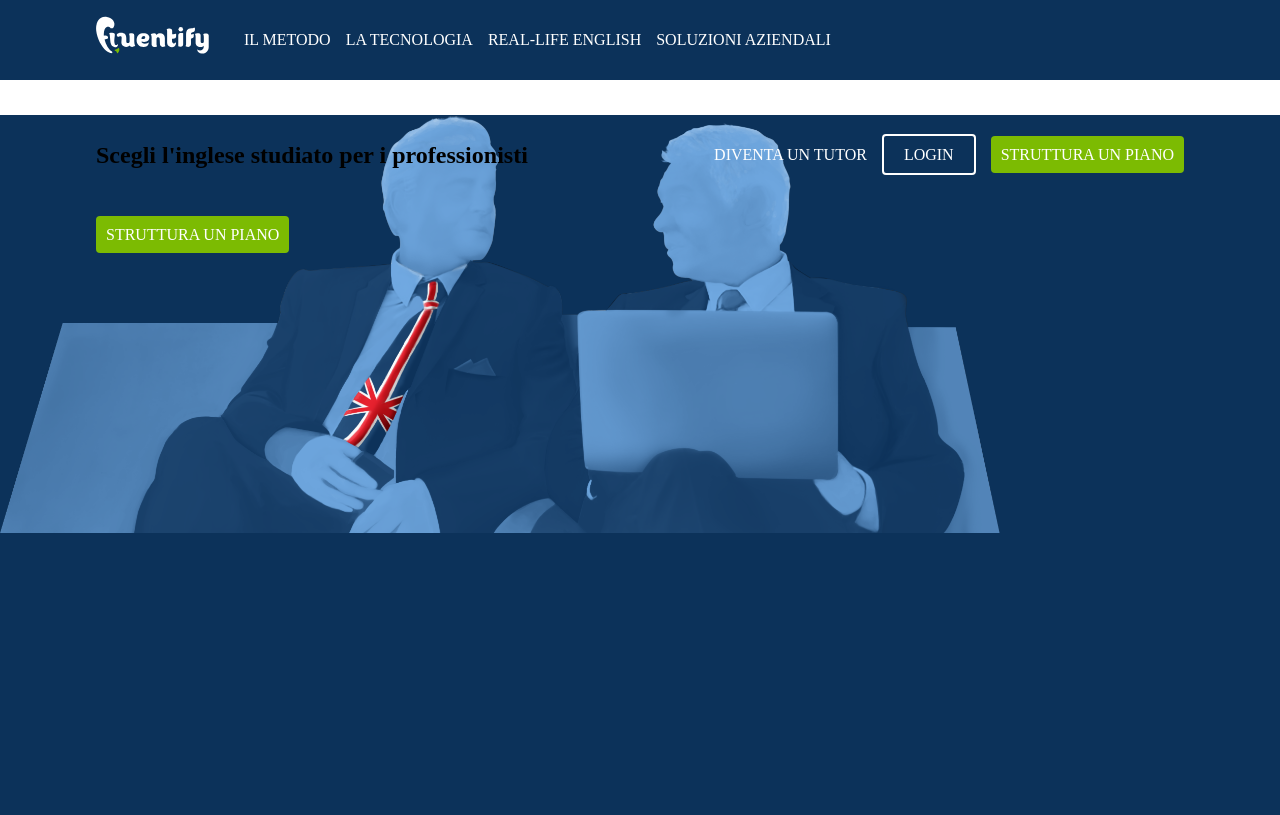
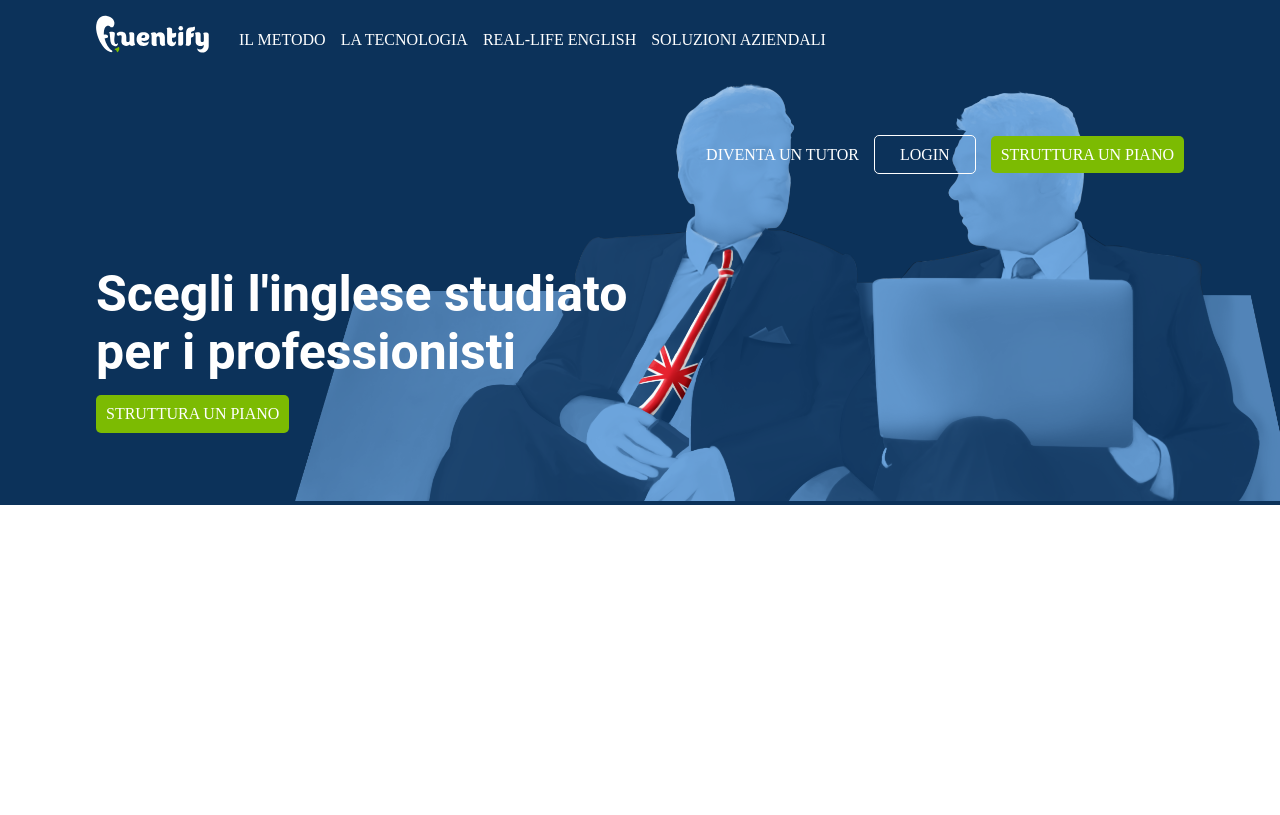
Before and after one commit to MastroJoe/htmlcss-fluentify, a plain HTML site: page index.html in a window 1280 px wide. Drawn offline with Linux system fonts and the light colour scheme.

Commit message:
nav+jumbo

```diff
--- a/assets/css/master.css
+++ b/assets/css/master.css
@@ -1,10 +1,10 @@
-*{
+* {
   margin: 0;
   padding:0;
   box-sizing: border-box;
 }
 
-
+/* layout */
 .container {
   width:85%;
   margin: 0 auto;
@@ -36,16 +36,9 @@
 .col_50 {
   width: 50%;
 }
+/* layout */
 
 /* header */
-
-.logo {
-  float: left;
-  display: inline-block;
-  margin-top: 9px;
-  margin-right: 20px;
-}
-
 nav {
   background-color: #0c325a;
   height: 80px;
@@ -53,14 +46,11 @@ nav {
   width: 100%;
 }
 
-.text_right {
-  float: right;
-}
-
-a {
-  text-decoration: none;
-  color: #ffffff;
-  text-transform: uppercase;
+.logo {
+  display: inline-block;
+  float: left;
+  margin-top: 8px;
+  margin-right: 15px;
 }
 
 nav ul {
@@ -69,32 +59,63 @@ nav ul {
 
 nav ul li {
   list-style: none;
+  display: inline-block;
   float: left;
-  display: inline-block;
   margin-left: 15px;
 }
 
-/* buttons right */
+a {
+  text-decoration: none;
+  color: #ffffff;
+}
+
+.text_right {
+  float: right;
+}
 
 .butt_green {
-  border-radius: 4px;
+  border-radius: 5px;
   background-color: #7CBB02;
   padding: 10px;
 }
 
 #butt_bord {
-  border-radius: 4px;
-  border: 2px solid #ffffff;
-  padding: 10px 20px;
+  border: 1px solid #ffffff;
+  border-radius: 5px;
+  padding: 10px 25px;
 }
 
-/* main */
+.h_nav {
+  height: 80px;
+}
 
 .bg_header {
   background-image: url("../img/background-header.png");
-  height: 700px;
+  height: 425px;
   width: 100%;
+  background-repeat: no-repeat;
   background-color: #0c325a;
   background-size: 1000px;
-  background-repeat: no-repeat;
+  background-position: right;
 }
+
+/* header */
+
+/* main */
+.title {
+  position: relative;
+}
+
+.title h1 {
+  color: #ffffff;
+  width: 100%;
+  font-size: 50px;
+  font-family: 'Roboto', sans-serif;
+  position: absolute;
+  top: 70px;
+}
+
+.title a {
+  position: absolute;
+  top: 200px;
+}
--- a/index.html
+++ b/index.html
@@ -10,7 +10,7 @@
       <!-- menu con logo a sinistra e bottoni spostati a destra -->
       <nav>
         <!-- nav con logo -->
-        <div class="container">
+        <div class="container h_nav">
           <div class="logo">
             <img src="./assets/img/logo.svg" alt="logo">
           </div>
@@ -25,22 +25,27 @@
             <li><a href="#">DIVENTA UN TUTOR</a></li>
             <li><a id="butt_bord" href="#">LOGIN</a></li>
             <li>
-              <a  class="butt_green" href="#">STRUTTURA UN PIANO</a>
+              <a class="butt_green" href="#">STRUTTURA UN PIANO</a>
             </li>
           </ul>
        </div>
-         <div class="bg_header">
-           <div class="container">
-             <h1>Scegli l'inglese studiato per i professionisti</h1>
-             <a class="butt_green" href="#">STRUTTURA UN PIANO</a>
+       <section class="row">
+       <div class="bg_header col_100">
        </div>
-         </div>
+     </section>
     </nav>
   </header>
   <main class="container">
     <section class="row">
-        <div class="col_100">
+      <div class="col_100 title">
+          <h1>
+            Scegli l'inglese studiato
+            <br>
+            per i professionisti
+          </h1>
+          <a class="butt_green" href="#">STRUTTURA UN PIANO</a>
       </div>
+      <!-- TODO: main -->
     </section>
       <section class="row">
         <div class="col_100">
```
Lines whose indentation alone changed are shown as unchanged.
